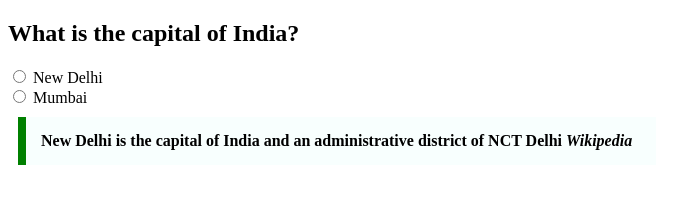
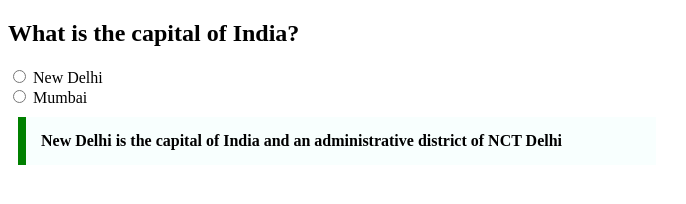
Before and after one commit to acciojob/trivia-nocs007, a website: page main.html in a window 1280 px wide. Shown: the whole page, without its empty margins (0-686 px from the left). Drawn offline with Linux system fonts and the light colour scheme.

Commit message:
created a submission

```diff
--- a/main.html
+++ b/main.html
@@ -18,9 +18,9 @@
         <input type="radio" name="capital" value="Mumbai"> Mumbai
       </label>
     </div>
-    <blockquote class="quotation">
+    <blockquote class="quotation" cite="wikipedia">
       New Delhi is the capital of India and an administrative district of NCT Delhi
-      <cite>Wikipedia</cite>
+
     </blockquote>
   </div>
 </body>
```
